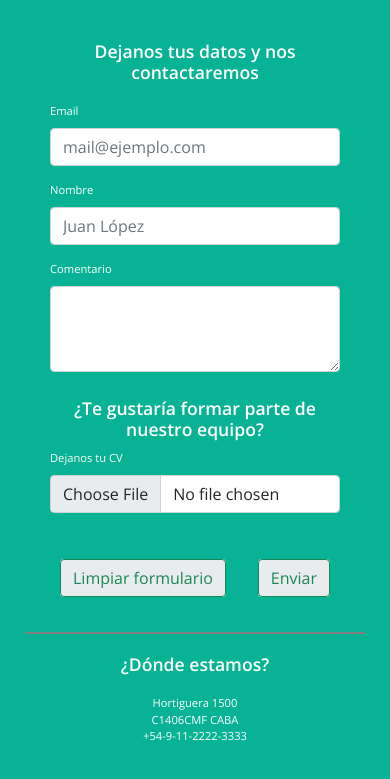
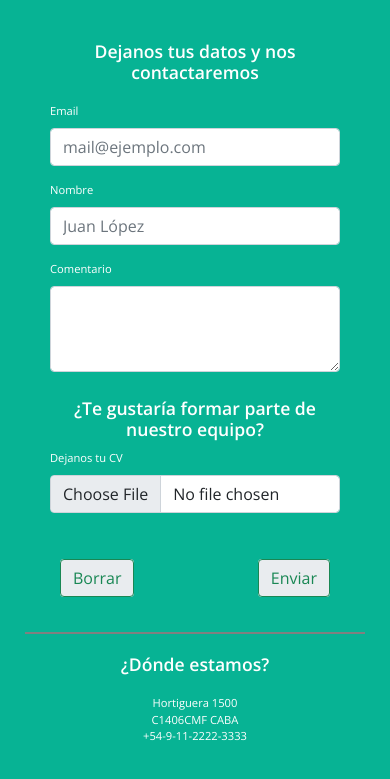
Before and after one commit to wz1971/ProyectoDesar, a website: page pages/contacto.html in a window 390 px wide. Shown: the part 135-914 px from the top of the page. Drawn offline with nearby package versions, Linux system fonts and the light colour scheme; grey boxes are pictures that could not be loaded.

Commit message:
Se modificó texto en botón para mejorar legibilidad y responsividad. Ahora sí, Entrega final del proyecto lista

```diff
--- a/pages/contacto.html
+++ b/pages/contacto.html
@@ -76,7 +76,7 @@
                         </fieldset>
                         <div class="form-buttons">
                             <label class="input-group-text" for="reset"><input type="reset"
-                                    class="btn btn-outline-success" value="Limpiar formulario"></label>
+                                    class="btn btn-outline-success" value="Borrar"></label>
                             <label class="input-group-text" for="submit"><input type="button"
                                     class="btn btn-outline-success" value="Enviar"></label>
                         </div>
```
